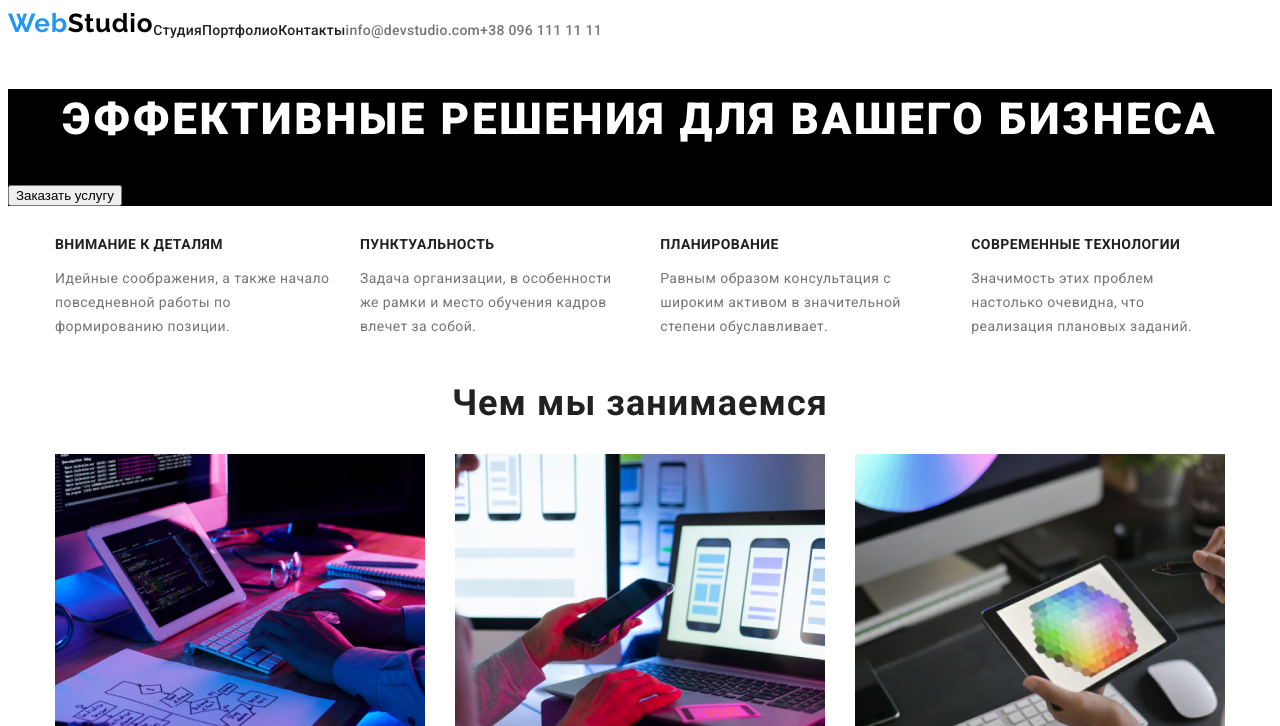
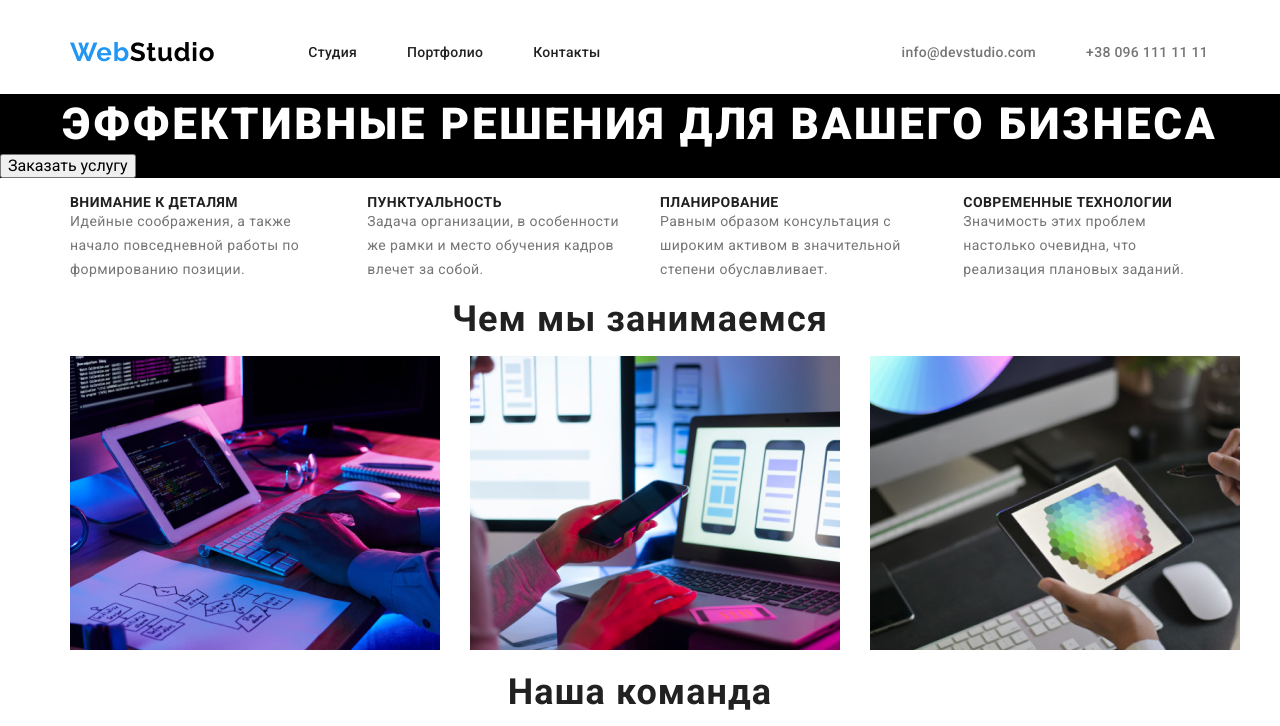
Before and after one commit to gapro666/web-studio, a plain HTML site: page index.html in a window 1280 px wide. Shown: the top 726 px of the page. Drawn offline with nearby package versions, Linux system fonts and the light colour scheme.

Commit message:
add stail

```diff
--- a/css/style.css
+++ b/css/style.css
@@ -1,6 +1,16 @@
 body{
     font-family: Roboto;
     color: #000;
+}
+h1,
+h2,
+h3,
+h4,
+h5,
+h6,
+p {
+  margin: 0;
+  padding: 0;
 }
 a{
     text-decoration: none;
@@ -13,14 +23,19 @@ ul{
     padding: 0;
     display: flex;
 }
-.container {
+.container  {
     width: 1170px;
     margin: 0 auto;
     padding: 0 15px;
 }
-header{
+.header{
 display: flex;
+padding-top: 30px;
+padding-bottom: 20px;
+align-items: center;
 }
+
+
 .logo{
     font-family: Raleway;
     font-weight: 700;
@@ -28,6 +43,10 @@ display: flex;
     line-height: 31px;
     letter-spacing: 0.03em;
     color: #000;
+}
+.nav{
+     margin-left: 93px;
+
 }
 .leters{
     color: #2196F3;
@@ -44,11 +63,18 @@ display: flex;
 .nav-item > a{
     color: #212121;
 }
+.nav-item:not(:last-child){
+    margin-right: 50px;
+}
 .contact-list{
     font-weight: 500;
     font-size: 14px;
     line-height: 16px;
     letter-spacing: 0.02em;
+    margin-left: 301px;
+}
+.contact-item:not(:last-child){
+    margin-right: 50px;
 }
 .contact-item > a{
     color: #757575;
@@ -79,7 +105,7 @@ display: flex;
     font-style: normal;
     font-weight: 400;
     font-size: 14px;
-    line-height: 24px;
+    line-height: 1.71;
     letter-spacing: 0.03em;
     color: #757575;
 }
--- a/index.html
+++ b/index.html
@@ -4,6 +4,9 @@
     <meta charset="UTF-8">
     <meta http-equiv="X-UA-Compatible" content="IE=edge">
     <meta name="viewport" content="width=device-width, initial-scale=1.0">
+    <link
+    rel="stylesheet"
+    href="https://cdnjs.cloudflare.com/ajax/libs/modern-normalize/1.0.0/modern-normalize.min.css"/>
     <link rel="preconnect" href="https://fonts.googleapis.com">
 <link rel="preconnect" href="https://fonts.gstatic.com" crossorigin>
 <link href="https://fonts.googleapis.com/css2?family=Raleway:wght@700&family=Roboto:wght@400;500;700;900&display=swap" rel="stylesheet">
@@ -11,21 +14,19 @@
     <link rel="stylesheet" href="css/style.css">
 </head>
 <body>
-    <header>
+    <header class="header container">
         <a href="#" class="logo"><span class="leters">Web</span>Studio</a>
-        <nav>
+        <nav class="nav">
             <ul class="nav-list">
                 <li class="nav-item"><a href="#" class="">Студия</a></li>
                 <li class="nav-item"><a href="#" class="">Портфолио</a></li>
                 <li class="nav-item"><a href="#" class="">Контакты</a></li>
             </ul>
         </nav>
-        <div>
             <ul class="contact-list">
                 <li class="contact-item"><a href="mailto:info@devstudio.com" class="">info@devstudio.com</a></li>
                 <li class="contact-item"><a href="tel:+38 096 111 11 11" class="">+38 096 111 11 11</a></li>
             </ul>
-        </div>
     </header>
     <main>
         <section class="section">
```
